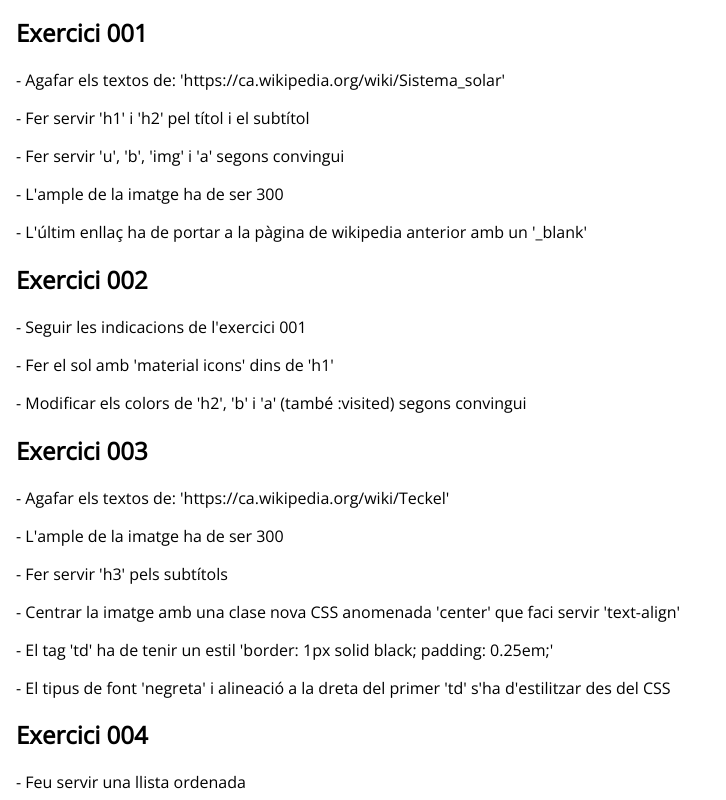
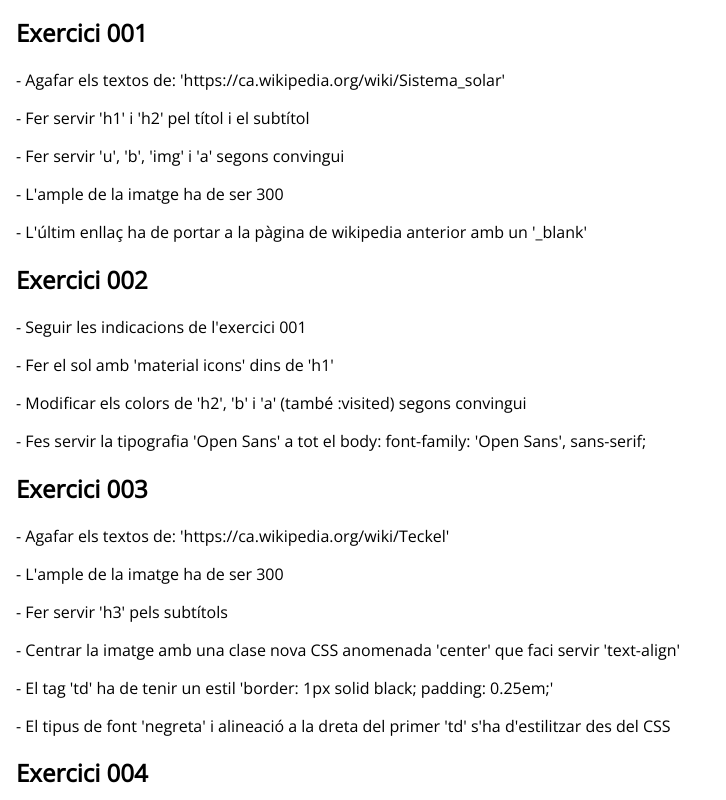
Before and after one commit to optimisme/guiaHTML, a plain HTML site: page Exercicis/Exercicis.html in a window 1280 px wide. Shown: the top 800 px of the page, without its empty margins (0-726 px from the left). Drawn offline with nearby package versions, Linux system fonts and the light colour scheme.

Commit message:
Add font comment

```diff
--- a/Exercicis/Exercicis.html
+++ b/Exercicis/Exercicis.html
@@ -23,6 +23,7 @@
         <p>- Seguir les indicacions de l'exercici 001</p>
         <p>- Fer el sol amb 'material icons' dins de 'h1'</p>
         <p>- Modificar els colors de 'h2', 'b' i 'a' (també :visited) segons convingui</p>
+        <p>- Fes servir la tipografia 'Open Sans' a tot el body: font-family: 'Open Sans', sans-serif;</p>
         <h2>Exercici 003</h2>
         <p>- Agafar els textos de: 'https://ca.wikipedia.org/wiki/Teckel'</p>
         <p>- L'ample de la imatge ha de ser 300</p>
```
